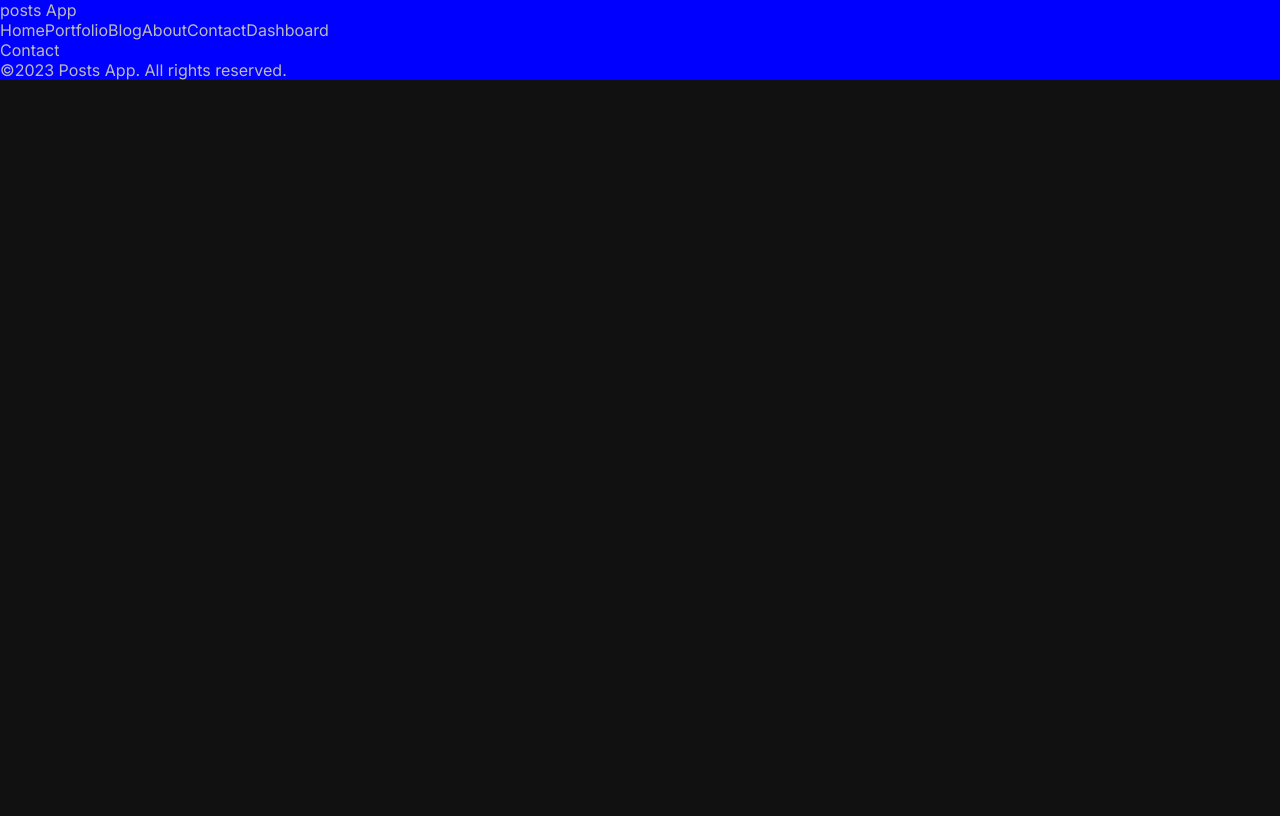
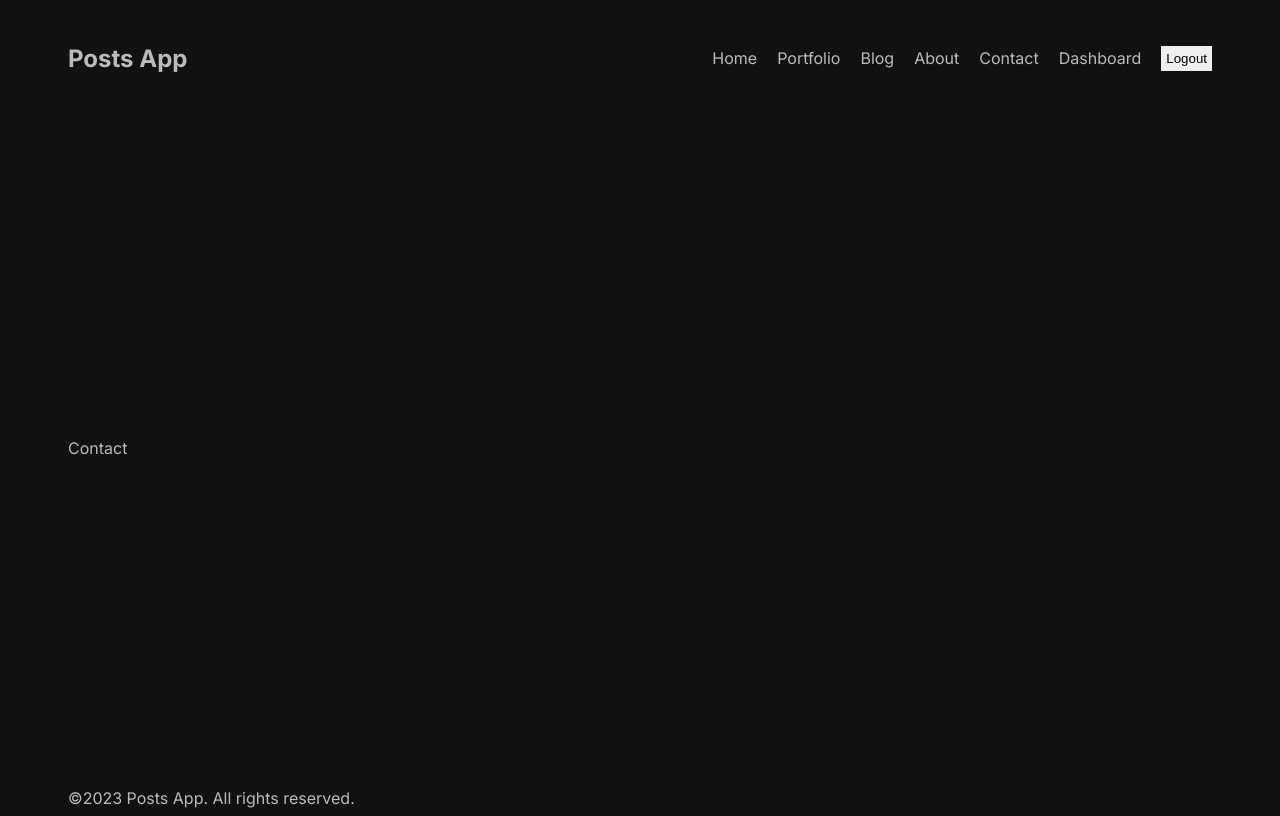
Before and after one commit to Olga1Chernova/newproj, a Next.js app: page /contact in a window 1280 px wide. Built offline with nearby package versions, Linux system fonts and the light colour scheme.

Commit message:
updated Navbar component

```diff
--- a/src/app/globals.css
+++ b/src/app/globals.css
@@ -1,7 +1,7 @@
 * {
   box-sizing: border-box;
   padding: 0;
-  margin: 0;
+
 }
 
 html,
@@ -18,5 +18,11 @@ a{
 }
 
 .container{
-  background-color: blue;
+  max-width: 1366px;
+  min-height: 100vh;
+  margin: 0 auto;
+  padding: 0 60px;
+  display: flex;
+  flex-direction: column;
+  justify-content: space-between;
 }
--- a/src/components/navbar/Navbar.jsx
+++ b/src/components/navbar/Navbar.jsx
@@ -1,5 +1,5 @@
 "use client"
-
+import css from './navbar.module.css'
 import Link from "next/link";
 
 const links = [
@@ -38,12 +38,13 @@ const links = [
 
 const Navbar = () => {
   return (
-    <div>
-        <Link href='/'>posts App</Link>
-        <div>
+    <div className={css.container}>
+        <Link href='/' className={css.logo}>Posts App</Link>
+        <div className={css.links}>
             {links.map(link => (
-                <Link key={link.id} href={link.url}>{link.title}</Link>
+                <Link key={link.id} href={link.url} className={css.link}>{link.title}</Link>
             ))}
+        <button className={css.logout} onClick={()=>{}}>Logout</button>
         </div>
     </div>
   )
--- a/src/components/navbar/navbar.module.css
+++ b/src/components/navbar/navbar.module.css
@@ -0,0 +1,22 @@
+.container{
+    height: 100px;
+    display: flex;
+    justify-content: space-between;
+    align-items: center;
+}
+
+.logo{
+    font-weight: bold;
+    font-size: 24px;
+}
+
+.links{
+    display: flex;
+    align-items: center;
+    gap: 20px;
+}
+
+.logout{
+    padding: 5px;
+    border: none;
+}
```
